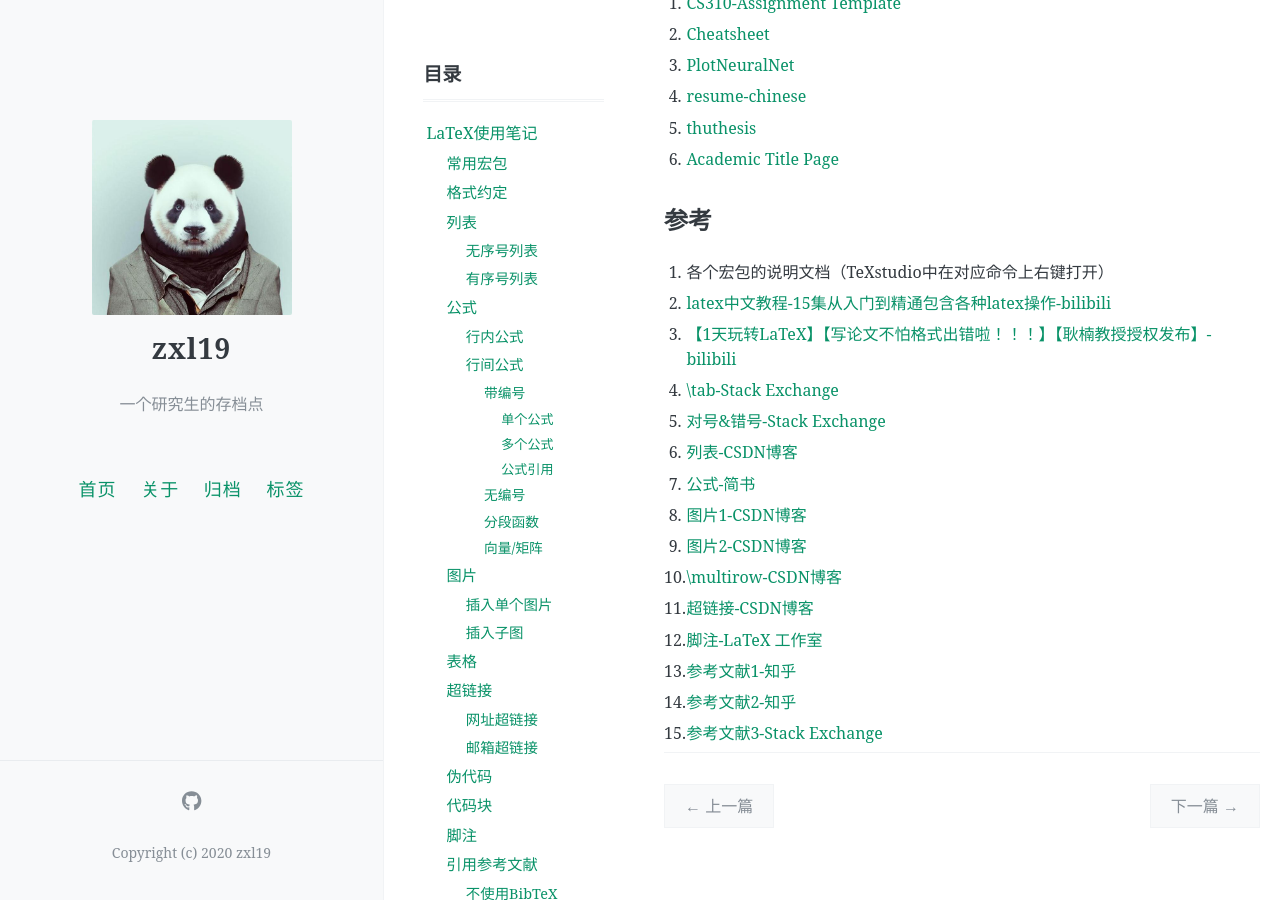
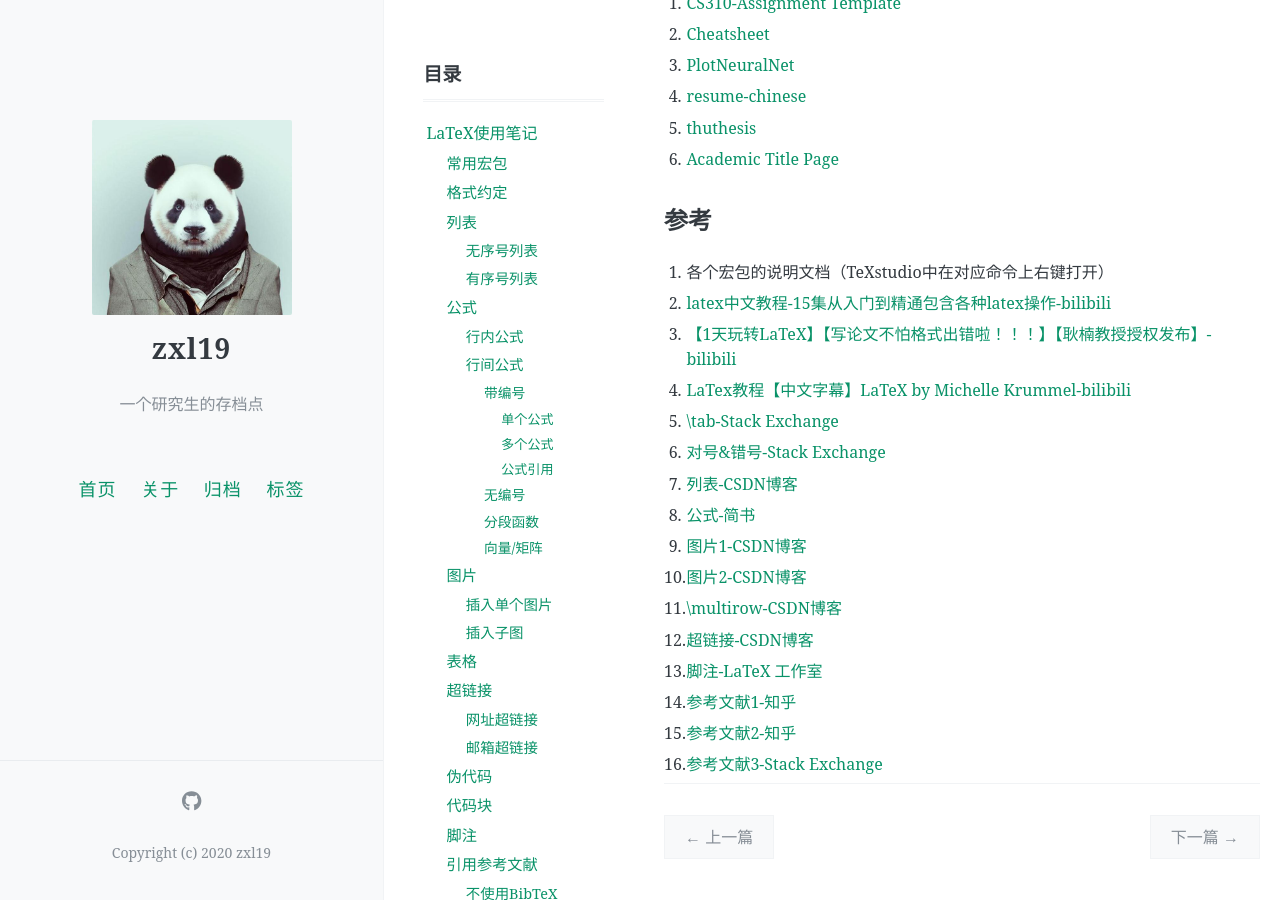
Before and after one commit to zxl19/zxl19.github.io, a Jekyll site: the page built from _posts/2021-03-29-latex-note.md, in a window 1280 px wide and 900 px high, scrolled down 10890 px. Built offline with Jekyll 4.4.1, drawn with Linux system fonts in a browser that asks for light colours; formulas are drawn with MathJax 3; comment, search, counter and statistics services are not loaded.

Commit message:
Update 2021-03-29-latex-note.md

```diff
--- a/_posts/2021-03-29-latex-note.md
+++ b/_posts/2021-03-29-latex-note.md
@@ -476,15 +476,16 @@ TODO：显示样式设置
 1. 各个宏包的说明文档（TeXstudio中在对应命令上右键打开）
 2. [latex中文教程-15集从入门到精通包含各种latex操作-bilibili](https://www.bilibili.com/video/BV15x411j7k6)
 3. [【1天玩转LaTeX】【写论文不怕格式出错啦！！！】【耿楠教授授权发布】-bilibili](https://www.bilibili.com/video/BV15b411j7Au)
-4. [\tab-Stack Exchange](https://tex.stackexchange.com/questions/198432/using-the-tab-command)
-5. [对号&错号-Stack Exchange](https://tex.stackexchange.com/questions/42619/x-mark-to-match-checkmark)
-6. [列表-CSDN博客](https://blog.csdn.net/HugoChen_cs/article/details/105189541)
-7. [公式-简书](https://www.jianshu.com/p/97ec8a3739f6)
-8. [图片1-CSDN博客](https://blog.csdn.net/qq_38526623/article/details/103737589)
-9. [图片2-CSDN博客](https://blog.csdn.net/LeonSUST/article/details/89332744)
-10. [\multirow-CSDN博客](https://blog.csdn.net/robert_chen1988/article/details/80861246)
-11. [超链接-CSDN博客](https://blog.csdn.net/OOFFrankDura/article/details/90600855)
-12. [脚注-LaTeX 工作室](https://www.latexstudio.net/archives/51620.html)
-13. [参考文献1-知乎](https://zhuanlan.zhihu.com/p/265479955)
-14. [参考文献2-知乎](https://zhuanlan.zhihu.com/p/114733612)
-15. [参考文献3-Stack Exchange](https://tex.stackexchange.com/questions/99615/backref-package-for-page-reference)
+4. [LaTex教程【中文字幕】LaTeX by Michelle Krummel-bilibili](https://www.bilibili.com/video/BV1hK41157GG)
+5. [\tab-Stack Exchange](https://tex.stackexchange.com/questions/198432/using-the-tab-command)
+6. [对号&错号-Stack Exchange](https://tex.stackexchange.com/questions/42619/x-mark-to-match-checkmark)
+7. [列表-CSDN博客](https://blog.csdn.net/HugoChen_cs/article/details/105189541)
+8. [公式-简书](https://www.jianshu.com/p/97ec8a3739f6)
+9. [图片1-CSDN博客](https://blog.csdn.net/qq_38526623/article/details/103737589)
+10. [图片2-CSDN博客](https://blog.csdn.net/LeonSUST/article/details/89332744)
+11. [\multirow-CSDN博客](https://blog.csdn.net/robert_chen1988/article/details/80861246)
+12. [超链接-CSDN博客](https://blog.csdn.net/OOFFrankDura/article/details/90600855)
+13. [脚注-LaTeX 工作室](https://www.latexstudio.net/archives/51620.html)
+14. [参考文献1-知乎](https://zhuanlan.zhihu.com/p/265479955)
+15. [参考文献2-知乎](https://zhuanlan.zhihu.com/p/114733612)
+16. [参考文献3-Stack Exchange](https://tex.stackexchange.com/questions/99615/backref-package-for-page-reference)
```
